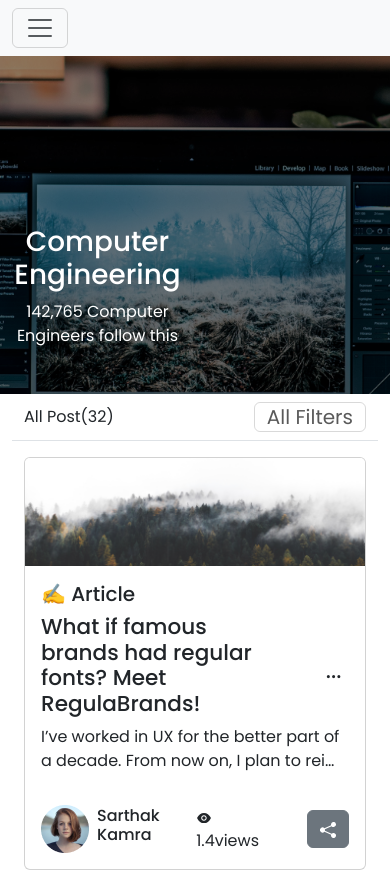
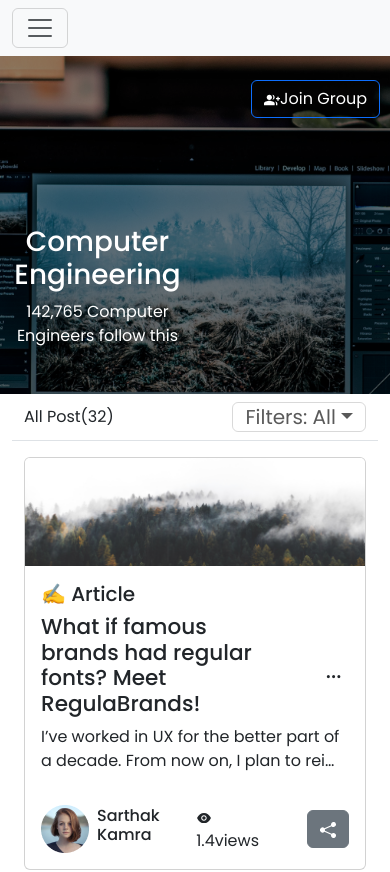
Before and after one commit to mrkamin/banao-social-media, a React (Create React App) app: page / in a window 390 px wide. Shown: the top 872 px of the page. Built offline with nearby package versions, Linux system fonts and the light colour scheme.

Commit message:
Make the HeroNav responsive

```diff
--- a/src/components/HeroNav.js
+++ b/src/components/HeroNav.js
@@ -11,17 +11,17 @@ const HeroNav = () => {
             All Post(32)
           </a>
           <button
-            class="navbar-toggler"
+            class="navbar-toggler dropdown-toggle"
             type="button"
             data-bs-toggle="collapse"
-            data-bs-target="#navbarSupportedContent"
-            aria-controls="navbarSupportedContent"
+            data-bs-target="#navbarSupportedConten"
+            aria-controls="navbarSupportedConten"
             aria-expanded="false"
             aria-label="Toggle navigation"
           >
-            <span class="">All Filters</span>
+            <span class="">Filters: All</span>
           </button>
-          <div className="collapse navbar-collapse" id="navbarSupportedContent">
+          <div className="collapse navbar-collapse" id="navbarSupportedConten">
           <ul class="navbar-nav me-auto mb-2 mb-lg-0">
             <li class="nav-item">
               <a class="nav-link " href="#">
@@ -68,12 +68,12 @@ const HeroNav = () => {
                 </li>
               </ul>
             </div>
-            <button class="btn btn-primary" type="button">
+          </div>
+          </div>
+          <button class="btn btn-primary joingroup" type="button">
               <MdGroupAdd />
               Join Group
             </button>
-          </div>
-          </div>
         </div>
       </nav>
       <Feed />
--- a/src/index.css
+++ b/src/index.css
@@ -77,4 +77,10 @@ color: #008A45;
     display: grid;
     grid-template-columns: 100%;
   }
+  .joingroup{
+    position: fixed;
+    top:80px;
+    right: 10px;
+    background: none !important;
+  }
 }
```
